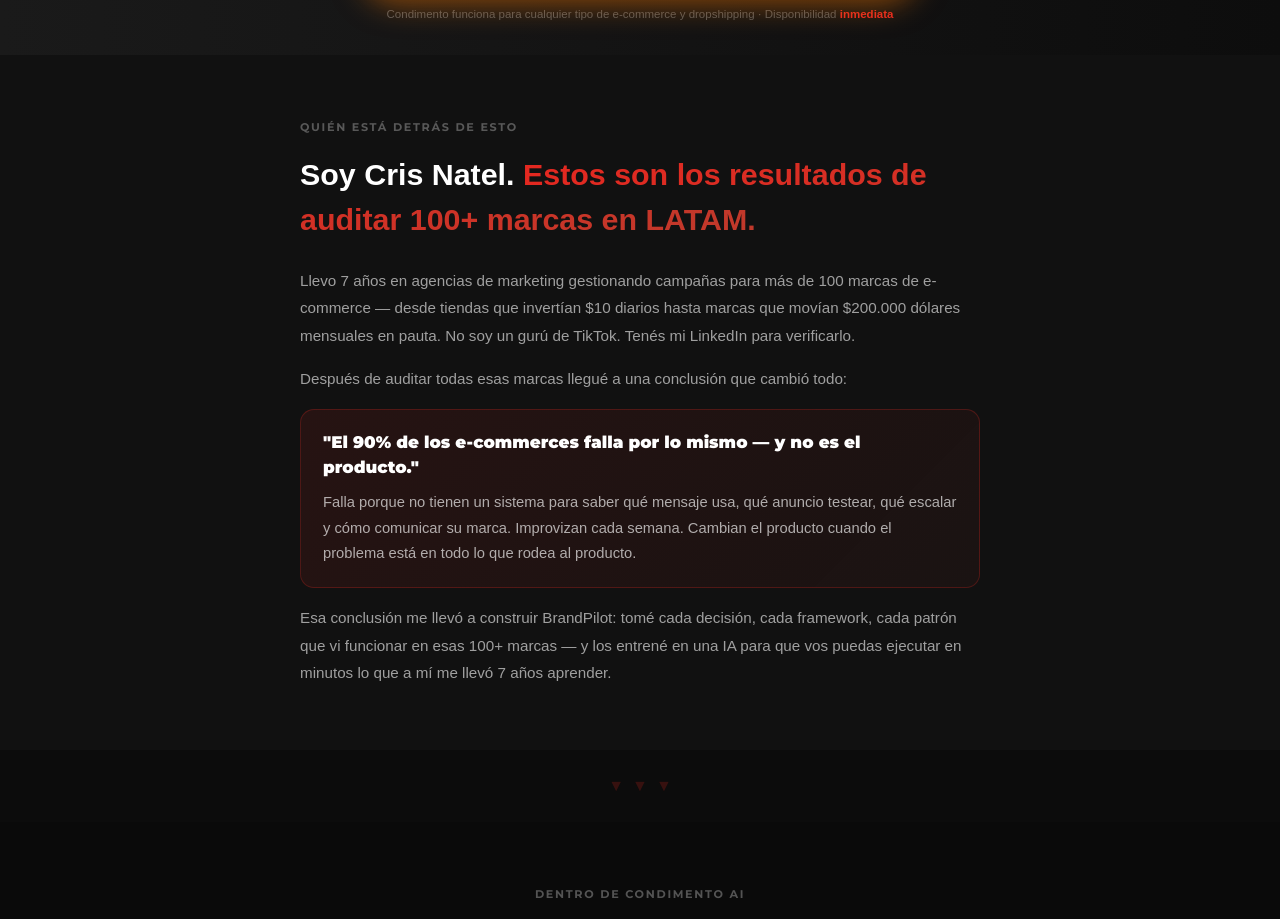
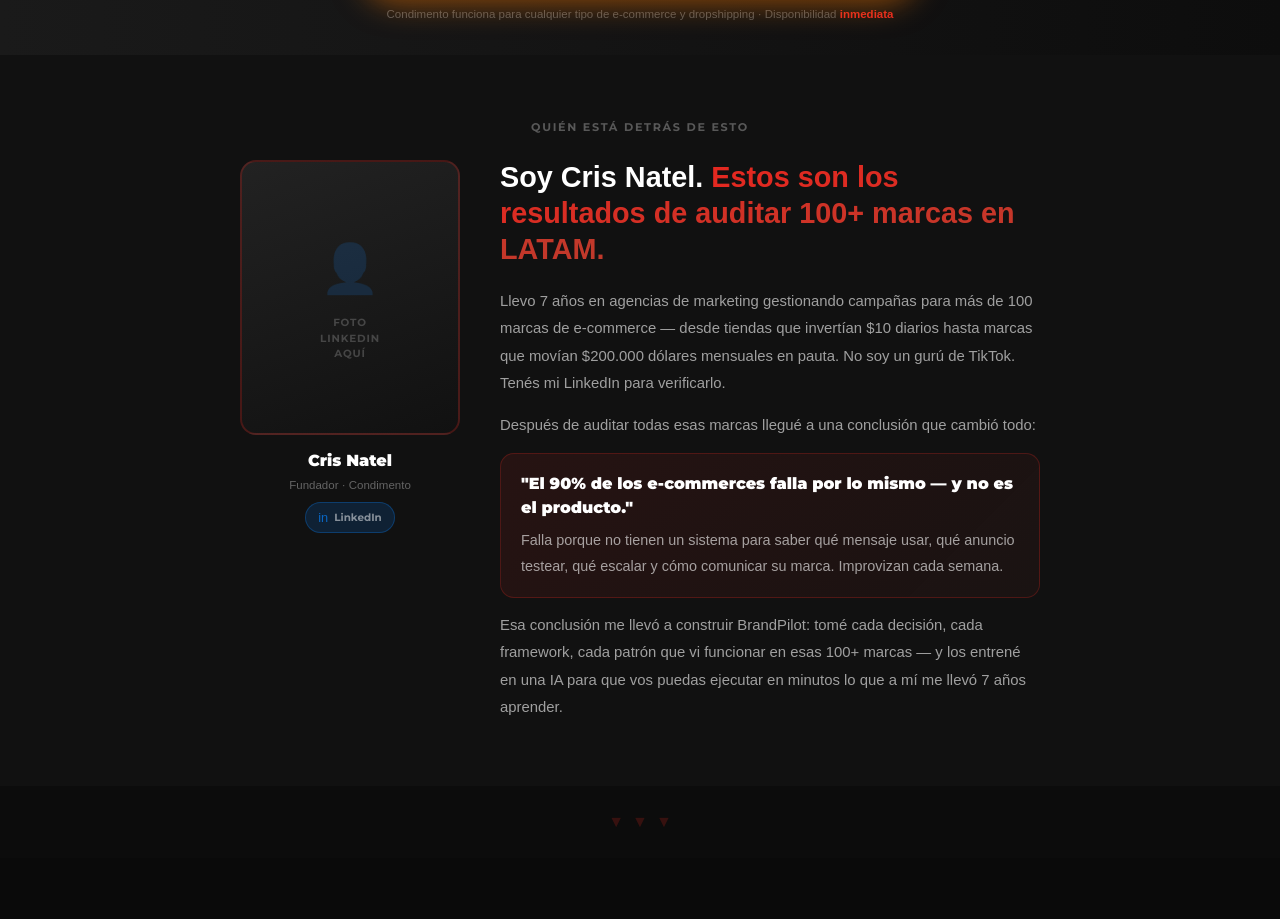
Before and after one commit to natelchristopher-spec/Condimento---Dise-o-de-creativos, a Next.js app in the folder proyecto/dise-oAI-main/: page /acceso in a window 1280 px wide. Shown: the part 2328-3247 px from the top of the page. Built offline with nearby package versions, Linux system fonts and the light colour scheme.

Commit message:
feat(acceso): founder section with LinkedIn photo placeholder 2-col layout

```diff
--- a/proyecto/dise-oAI-main/app/acceso/page.tsx
+++ b/proyecto/dise-oAI-main/app/acceso/page.tsx
@@ -144,7 +144,7 @@ export default function AccesoPage() {
 
         .step-dot { width:40px; height:40px; border-radius:50%; background:#e42820; display:flex; align-items:center; justify-content:center; font-family:'Montserrat',sans-serif; font-weight:800; font-size:.95rem; flex-shrink:0; }
 
-        @media(max-width:720px){ .hero-grid{ grid-template-columns:1fr !important; } .cta-sticky{ position:static !important; } .bonus-body{ grid-template-columns:1fr !important; } }
+        @media(max-width:720px){ .hero-grid{ grid-template-columns:1fr !important; } .cta-sticky{ position:static !important; } .bonus-body{ grid-template-columns:1fr !important; } .founder-grid{ grid-template-columns:1fr !important; } }
         @media(max-width:500px){ .trust-badges{ gap:8px !important; } .trust-badge{ width:88px; height:88px; } }
       `}</style>
 
@@ -364,31 +364,61 @@ export default function AccesoPage() {
 
         {/* ── CRIS'S STORY ── */}
         <section className="section-mid" style={{ padding: '64px 24px' }}>
-          <div style={{ maxWidth: 680, margin: '0 auto' }}>
-            <p style={{ fontFamily: 'var(--font-m),sans-serif', fontWeight: 700, fontSize: '.7rem', letterSpacing: '.15em', textTransform: 'uppercase', color: 'rgba(255,255,255,.3)', marginBottom: 16 }}>
+          <div style={{ maxWidth: 800, margin: '0 auto' }}>
+            <p style={{ fontFamily: 'var(--font-m),sans-serif', fontWeight: 700, fontSize: '.7rem', letterSpacing: '.15em', textTransform: 'uppercase', color: 'rgba(255,255,255,.3)', marginBottom: 24, textAlign: 'center' }}>
               Quién está detrás de esto
             </p>
-            <h2 style={{ fontSize: 'clamp(1.4rem,4vw,1.9rem)', fontWeight: 900, marginBottom: 24 }}>
-              Soy Cris Natel. <span className="grad">Estos son los resultados de auditar 100+ marcas en LATAM.</span>
+
+            {/* 2-column: photo + text */}
+            <div className="founder-grid" style={{ display: 'grid', gridTemplateColumns: '220px 1fr', gap: 40, alignItems: 'start' }}>
+
+              {/* Photo column */}
+              <div style={{ display: 'flex', flexDirection: 'column', alignItems: 'center', gap: 14 }}>
+                {/* Photo placeholder — replace with: <img src="/cris.jpg" alt="Cris Natel" style={{width:'100%',borderRadius:16,objectFit:'cover'}} /> */}
+                <div style={{ width: '100%', aspectRatio: '4/5', background: 'linear-gradient(160deg,#222,#111)', borderRadius: 16, border: '2px solid rgba(228,40,32,.25)', display: 'flex', flexDirection: 'column', alignItems: 'center', justifyContent: 'center', gap: 10, overflow: 'hidden' }}>
+                  <span style={{ fontSize: '3rem', opacity: .2 }}>👤</span>
+                  <p style={{ color: 'rgba(255,255,255,.2)', fontSize: '.65rem', fontFamily: 'var(--font-m),sans-serif', fontWeight: 700, letterSpacing: '.08em', textAlign: 'center', margin: 0, lineHeight: 1.5 }}>
+                    FOTO<br/>LINKEDIN<br/>AQUÍ
+                  </p>
+                </div>
+                {/* Name card */}
+                <div style={{ textAlign: 'center' }}>
+                  <p style={{ fontFamily: 'var(--font-m),sans-serif', fontWeight: 900, fontSize: '1rem', color: '#fff', margin: '0 0 4px 0' }}>Cris Natel</p>
+                  <p style={{ color: 'rgba(255,255,255,.35)', fontSize: '.72rem', margin: '0 0 8px 0' }}>Fundador · Condimento</p>
+                  <div style={{ display: 'inline-flex', alignItems: 'center', gap: 6, background: 'rgba(10,102,194,.2)', border: '1px solid rgba(10,102,194,.4)', borderRadius: 50, padding: '5px 12px' }}>
+                    <span style={{ color: '#0a66c2', fontSize: '.8rem' }}>in</span>
+                    <span style={{ color: 'rgba(255,255,255,.5)', fontSize: '.65rem', fontFamily: 'var(--font-m),sans-serif', fontWeight: 700 }}>LinkedIn</span>
+                  </div>
+                </div>
+              </div>
+
+              {/* Text column */}
+              <div>
+                <h2 style={{ fontSize: 'clamp(1.3rem,3vw,1.8rem)', fontWeight: 900, marginBottom: 20, lineHeight: 1.25 }}>
+                  Soy Cris Natel.{' '}
+                  <span className="grad">Estos son los resultados de auditar 100+ marcas en LATAM.</span>
                 </h2>
-            <div style={{ display: 'flex', flexDirection: 'column', gap: 16 }}>
-              <p style={{ color: 'rgba(255,255,255,.6)', fontSize: '.95rem', lineHeight: 1.8 }}>
+                <div style={{ display: 'flex', flexDirection: 'column', gap: 14 }}>
+                  <p style={{ color: 'rgba(255,255,255,.6)', fontSize: '.93rem', lineHeight: 1.85 }}>
                     Llevo 7 años en agencias de marketing gestionando campañas para más de 100 marcas de e-commerce — desde tiendas que invertían $10 diarios hasta marcas que movían $200.000 dólares mensuales en pauta. No soy un gurú de TikTok. Tenés mi LinkedIn para verificarlo.
                   </p>
-              <p style={{ color: 'rgba(255,255,255,.6)', fontSize: '.95rem', lineHeight: 1.8 }}>
+                  <p style={{ color: 'rgba(255,255,255,.6)', fontSize: '.93rem', lineHeight: 1.85 }}>
                     Después de auditar todas esas marcas llegué a una conclusión que cambió todo:
                   </p>
-              <div className="card-red" style={{ padding: '20px 22px' }}>
-                <p style={{ fontFamily: 'var(--font-m),sans-serif', fontWeight: 900, fontSize: '1.05rem', marginBottom: 10 }}>
+                  <div className="card-red" style={{ padding: '18px 20px' }}>
+                    <p style={{ fontFamily: 'var(--font-m),sans-serif', fontWeight: 900, fontSize: '1rem', marginBottom: 8 }}>
                       "El 90% de los e-commerces falla por lo mismo — y no es el producto."
                     </p>
-                <p style={{ color: 'rgba(255,255,255,.65)', lineHeight: 1.75, fontSize: '.92rem' }}>
-                  Falla porque no tienen un sistema para saber qué mensaje usa, qué anuncio testear, qué escalar y cómo comunicar su marca. Improvizan cada semana. Cambian el producto cuando el problema está en todo lo que rodea al producto.
+                    <p style={{ color: 'rgba(255,255,255,.6)', lineHeight: 1.75, fontSize: '.9rem', margin: 0 }}>
+                      Falla porque no tienen un sistema para saber qué mensaje usar, qué anuncio testear, qué escalar y cómo comunicar su marca. Improvizan cada semana.
                     </p>
                   </div>
-              <p style={{ color: 'rgba(255,255,255,.6)', fontSize: '.95rem', lineHeight: 1.8 }}>
+                  <p style={{ color: 'rgba(255,255,255,.6)', fontSize: '.93rem', lineHeight: 1.85 }}>
                     Esa conclusión me llevó a construir BrandPilot: tomé cada decisión, cada framework, cada patrón que vi funcionar en esas 100+ marcas — y los entrené en una IA para que vos puedas ejecutar en minutos lo que a mí me llevó 7 años aprender.
                   </p>
+                </div>
+              </div>
+
             </div>
           </div>
         </section>
```
Lines whose indentation alone changed are shown as unchanged.
